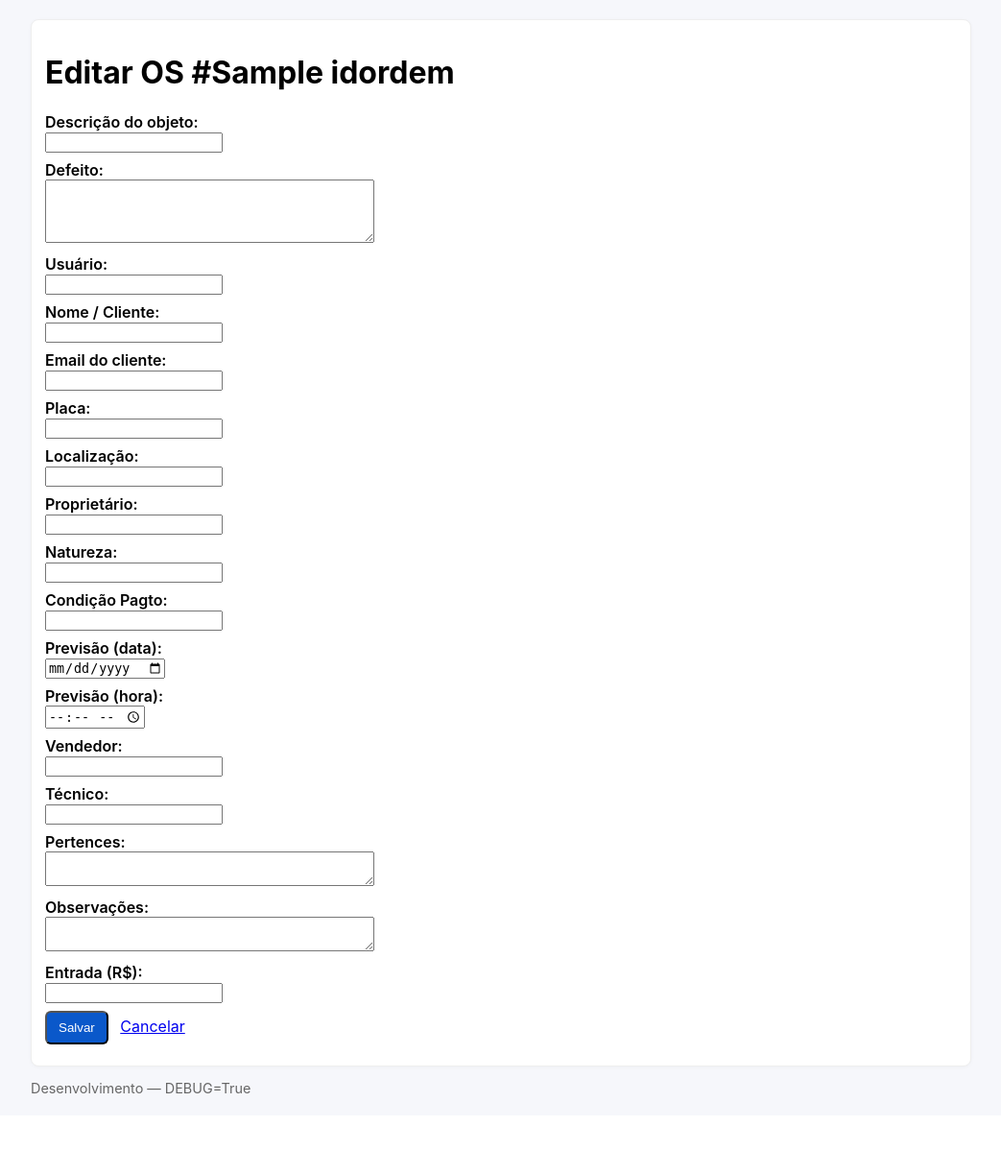
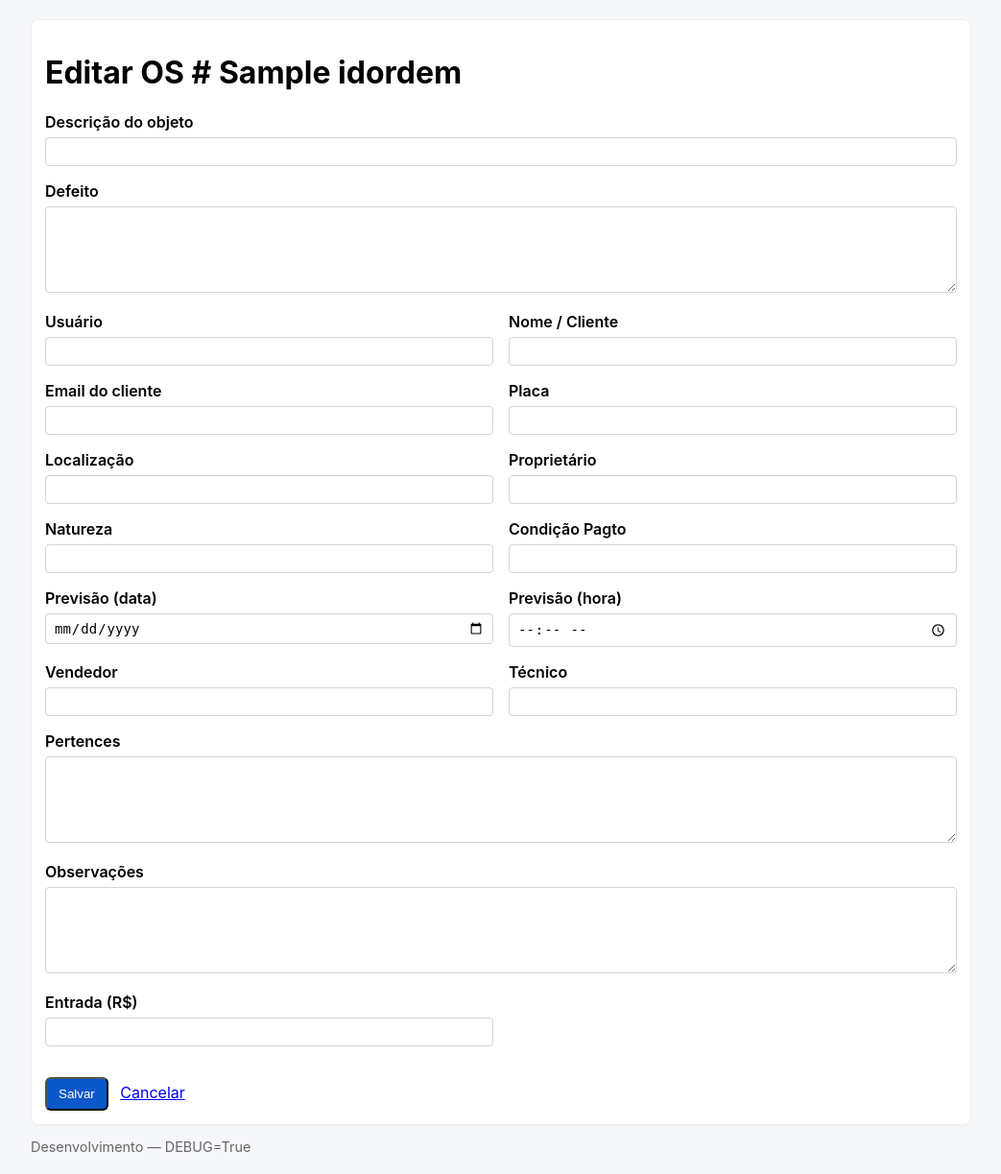
Before and after one commit to andretorresb/ordemservico, a Django app: template os_app/templates/os_app/editar_os.html in a window 1280 px wide. Shown: the part 40-1263 px from the top of the page at 96% size, without its empty margins (118-1161 px from the left). Before the commit the page ends 1179 px from the top, so only its background shows below. Run offline with Django 3.2, Linux system fonts and the light colour scheme; tables that the repository leaves empty hold one stand-in row (values such as "Sample post"); the template is opened without the code that fills it: values that come from a table or form of the project are taken from there, most other values are stand-ins (such as "Sample title", 1, 10 or a date in 2020).

Commit message:
Resolvido campo EDITAR

```diff
--- a/os_app/templates/os_app/editar_os.html
+++ b/os_app/templates/os_app/editar_os.html
@@ -1,7 +1,11 @@
 {# os_app/templates/os_app/editar_os.html #}
 {% extends "base.html" %}
 {% block content %}
-  <h1>Editar OS #{{ os.idordem|default:os.id }}</h1>
+  <h1>Editar OS #
+    {% if os.idordem %}{{ os.idordem }}
+    {% elif os.id %}{{ os.id }}
+    {% else %}-{% endif %}
+  </h1>
 
   {% if form.non_field_errors %}
     <div class="errors">
@@ -9,149 +13,146 @@
     </div>
   {% endif %}
 
+  <style>
+    /* pequeno estilo local para organizar o form em duas colunas */
+    .form-grid{
+      display:grid;
+      grid-template-columns: 1fr 1fr;
+      gap:16px;
+      align-items:start;
+    }
+    .form-full{ grid-column: 1 / 3; }
+    .form-actions{ margin-top:16px; grid-column: 1 / 3; }
+    label{ display:block; margin-bottom:6px; font-weight:600; }
+    /* estilização genérica para inputs/textarea já que não estamos injetando classes */
+    .form-grid input, .form-grid textarea, .form-grid select {
+      width:100%;
+      padding:6px 8px;
+      border:1px solid #d1d5da;
+      border-radius:4px;
+      box-sizing:border-box;
+      font-size:14px;
+    }
+    .form-grid textarea { min-height:90px; }
+    @media (max-width:720px){
+      .form-grid{ grid-template-columns: 1fr; }
+      .form-full{ grid-column: auto; }
+      .form-actions{ grid-column: auto; }
+    }
+  </style>
+
   <form method="post" novalidate>
     {% csrf_token %}
 
-    <p>
-      {{ form.descricaoobjeto.label_tag }}<br>
+    <div class="form-grid">
+
+      <div class="form-full">
+        <label>{{ form.descricaoobjeto.label }}</label>
         {{ form.descricaoobjeto }}
-      {% if form.descricaoobjeto.errors %}
-        <div class="errors">{{ form.descricaoobjeto.errors }}</div>
-      {% endif %}
-    </p>
+        {% if form.descricaoobjeto.errors %}<div class="errors">{{ form.descricaoobjeto.errors }}</div>{% endif %}
+      </div>
 
-    <p>
-      {{ form.defeito.label_tag }}<br>
+      <div class="form-full">
+        <label>{{ form.defeito.label }}</label>
         {{ form.defeito }}
-      {% if form.defeito.errors %}
-        <div class="errors">{{ form.defeito.errors }}</div>
-      {% endif %}
-    </p>
+        {% if form.defeito.errors %}<div class="errors">{{ form.defeito.errors }}</div>{% endif %}
+      </div>
 
-    <p>
-      {{ form.idusuario.label_tag }}<br>
+      <div>
+        <label>{{ form.idusuario.label }}</label>
         {{ form.idusuario }}
-      {% if form.idusuario.errors %}
-        <div class="errors">{{ form.idusuario.errors }}</div>
-      {% endif %}
-    </p>
+        {% if form.idusuario.errors %}<div class="errors">{{ form.idusuario.errors }}</div>{% endif %}
+      </div>
 
-    <!-- campos adicionais (sem idpedido/idresponsavel/idmecanico) -->
-    <p>
-      {{ form.nome_cliente.label_tag }}<br>
+      <div>
+        <label>{{ form.nome_cliente.label }}</label>
         {{ form.nome_cliente }}
-      {% if form.nome_cliente.errors %}
-        <div class="errors">{{ form.nome_cliente.errors }}</div>
-      {% endif %}
-    </p>
+        {% if form.nome_cliente.errors %}<div class="errors">{{ form.nome_cliente.errors }}</div>{% endif %}
+      </div>
 
-    <p>
-      {{ form.email_cliente.label_tag }}<br>
+      <div>
+        <label>{{ form.email_cliente.label }}</label>
         {{ form.email_cliente }}
-      {% if form.email_cliente.errors %}
-        <div class="errors">{{ form.email_cliente.errors }}</div>
-      {% endif %}
-    </p>
+        {% if form.email_cliente.errors %}<div class="errors">{{ form.email_cliente.errors }}</div>{% endif %}
+      </div>
 
-    <p>
-      {{ form.placa.label_tag }}<br>
+      <div>
+        <label>{{ form.placa.label }}</label>
         {{ form.placa }}
-      {% if form.placa.errors %}
-        <div class="errors">{{ form.placa.errors }}</div>
-      {% endif %}
-    </p>
+        {% if form.placa.errors %}<div class="errors">{{ form.placa.errors }}</div>{% endif %}
+      </div>
 
-    <p>
-      {{ form.localizacao.label_tag }}<br>
+      <div>
+        <label>{{ form.localizacao.label }}</label>
         {{ form.localizacao }}
-      {% if form.localizacao.errors %}
-        <div class="errors">{{ form.localizacao.errors }}</div>
-      {% endif %}
-    </p>
+        {% if form.localizacao.errors %}<div class="errors">{{ form.localizacao.errors }}</div>{% endif %}
+      </div>
 
-    <p>
-      {{ form.proprietario.label_tag }}<br>
+      <div>
+        <label>{{ form.proprietario.label }}</label>
         {{ form.proprietario }}
-      {% if form.proprietario.errors %}
-        <div class="errors">{{ form.proprietario.errors }}</div>
-      {% endif %}
-    </p>
+        {% if form.proprietario.errors %}<div class="errors">{{ form.proprietario.errors }}</div>{% endif %}
+      </div>
 
-    <p>
-      {{ form.natureza.label_tag }}<br>
+      <div>
+        <label>{{ form.natureza.label }}</label>
         {{ form.natureza }}
-      {% if form.natureza.errors %}
-        <div class="errors">{{ form.natureza.errors }}</div>
-      {% endif %}
-    </p>
+        {% if form.natureza.errors %}<div class="errors">{{ form.natureza.errors }}</div>{% endif %}
+      </div>
 
-    <p>
-      {{ form.cond_pagto.label_tag }}<br>
+      <div>
+        <label>{{ form.cond_pagto.label }}</label>
         {{ form.cond_pagto }}
-      {% if form.cond_pagto.errors %}
-        <div class="errors">{{ form.cond_pagto.errors }}</div>
-      {% endif %}
-    </p>
+        {% if form.cond_pagto.errors %}<div class="errors">{{ form.cond_pagto.errors }}</div>{% endif %}
+      </div>
 
-    <p>
-      {{ form.previsao_data.label_tag }}<br>
+      <div>
+        <label>{{ form.previsao_data.label }}</label>
         {{ form.previsao_data }}
-      {% if form.previsao_data.errors %}
-        <div class="errors">{{ form.previsao_data.errors }}</div>
-      {% endif %}
-    </p>
+        {% if form.previsao_data.errors %}<div class="errors">{{ form.previsao_data.errors }}</div>{% endif %}
+      </div>
 
-    <p>
-      {{ form.previsao_hora.label_tag }}<br>
+      <div>
+        <label>{{ form.previsao_hora.label }}</label>
         {{ form.previsao_hora }}
-      {% if form.previsao_hora.errors %}
-        <div class="errors">{{ form.previsao_hora.errors }}</div>
-      {% endif %}
-    </p>
+        {% if form.previsao_hora.errors %}<div class="errors">{{ form.previsao_hora.errors }}</div>{% endif %}
+      </div>
 
-    <p>
-      {{ form.vendedor.label_tag }}<br>
+      <div>
+        <label>{{ form.vendedor.label }}</label>
         {{ form.vendedor }}
-      {% if form.vendedor.errors %}
-        <div class="errors">{{ form.vendedor.errors }}</div>
-      {% endif %}
-    </p>
+        {% if form.vendedor.errors %}<div class="errors">{{ form.vendedor.errors }}</div>{% endif %}
+      </div>
 
-    <p>
-      {{ form.tecnico.label_tag }}<br>
+      <div>
+        <label>{{ form.tecnico.label }}</label>
         {{ form.tecnico }}
-      {% if form.tecnico.errors %}
-        <div class="errors">{{ form.tecnico.errors }}</div>
-      {% endif %}
-    </p>
+        {% if form.tecnico.errors %}<div class="errors">{{ form.tecnico.errors }}</div>{% endif %}
+      </div>
 
-    <p>
-      {{ form.pertencentes.label_tag }}<br>
+      <div class="form-full">
+        <label>{{ form.pertencentes.label }}</label>
         {{ form.pertencentes }}
-      {% if form.pertencentes.errors %}
-        <div class="errors">{{ form.pertencentes.errors }}</div>
-      {% endif %}
-    </p>
+        {% if form.pertencentes.errors %}<div class="errors">{{ form.pertencentes.errors }}</div>{% endif %}
+      </div>
 
-    <p>
-      {{ form.observacoes.label_tag }}<br>
+      <div class="form-full">
+        <label>{{ form.observacoes.label }}</label>
         {{ form.observacoes }}
-      {% if form.observacoes.errors %}
-        <div class="errors">{{ form.observacoes.errors }}</div>
-      {% endif %}
-    </p>
+        {% if form.observacoes.errors %}<div class="errors">{{ form.observacoes.errors }}</div>{% endif %}
+      </div>
 
-    <p>
-      {{ form.entrada.label_tag }}<br>
+      <div>
+        <label>{{ form.entrada.label }}</label>
         {{ form.entrada }}
-      {% if form.entrada.errors %}
-        <div class="errors">{{ form.entrada.errors }}</div>
-      {% endif %}
-    </p>
+        {% if form.entrada.errors %}<div class="errors">{{ form.entrada.errors }}</div>{% endif %}
+      </div>
 
-    <p>
+      <div class="form-actions">
         <button class="btn" type="submit">Salvar</button>
         <a href="{% url 'os_app:listar_os' %}" style="margin-left:8px">Cancelar</a>
-    </p>
+      </div>
+
+    </div>
   </form>
 {% endblock %}
```
Also changed, not shown: os_app/views.py (+57 -13 lines). Lines whose indentation alone changed are shown as unchanged.
